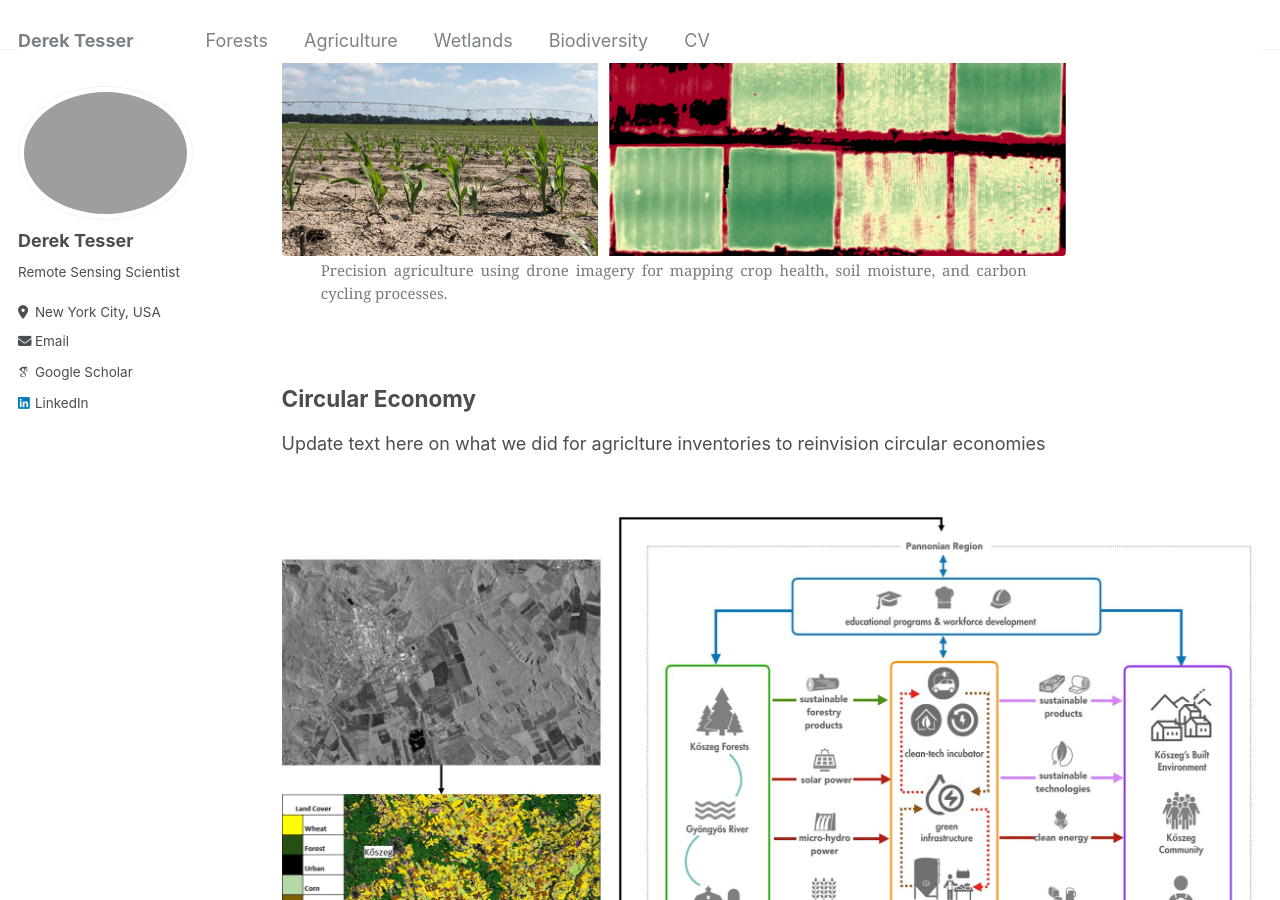
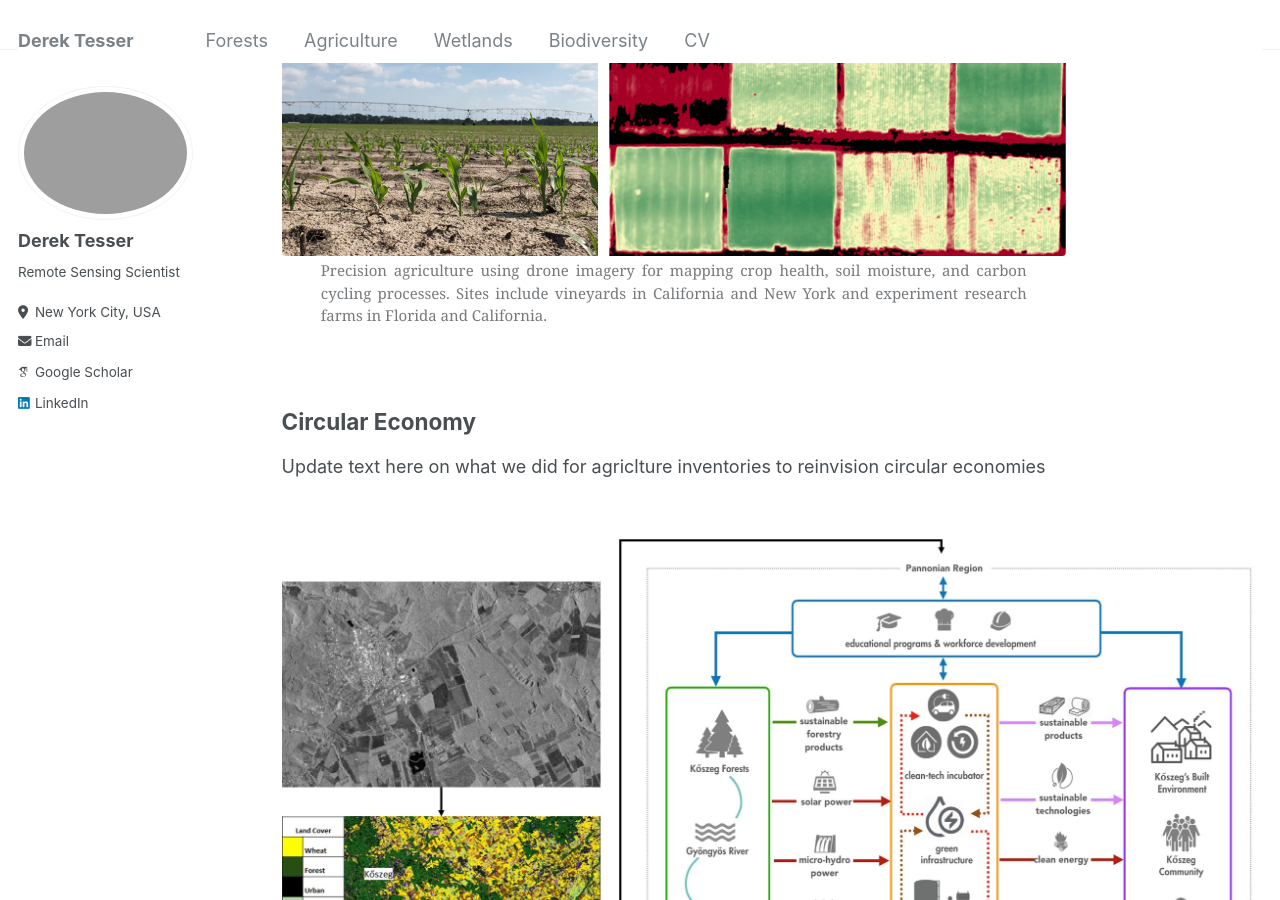
Before and after one commit to dstesser/dstesser.github.io, a Jekyll site: the page built from _pages/agriculture.md, in a window 1280 px wide and 900 px high, scrolled down 565 px. Built offline with Jekyll 4.4.1, drawn with Linux system fonts in a browser that asks for light colours; some web fonts are replaced.

Commit message:
Update agriculture.md

```diff
--- a/_pages/agriculture.md
+++ b/_pages/agriculture.md
@@ -27,7 +27,7 @@ Research sites include vineyards in Long Island, NY, and So and experimental agr
     <div style="display: flex; flex-wrap: wrap; margin-top: -80px;">
         <figure style="width: 80%;">
             <img src="https://raw.githubusercontent.com/dstesser/dstesser.github.io/master/images/uf_russellranch_combined.png" style="width: 100%;">
-            <figcaption style="font-size: 15px; max-width: 90%; text-align:justify; margin: 0 auto; margin-top: -15px;">Precision agriculture using drone imagery for mapping crop health, soil moisture, and carbon cycling processes.</figcaption>
+            <figcaption style="font-size: 15px; max-width: 90%; text-align:justify; margin: 0 auto; margin-top: -15px;">Precision agriculture using drone imagery for mapping crop health, soil moisture, and carbon cycling processes. Sites include vineyards in California and New York and experiment research farms in Florida and California.</figcaption>
         </figure>
     </div>
 </div>
```
